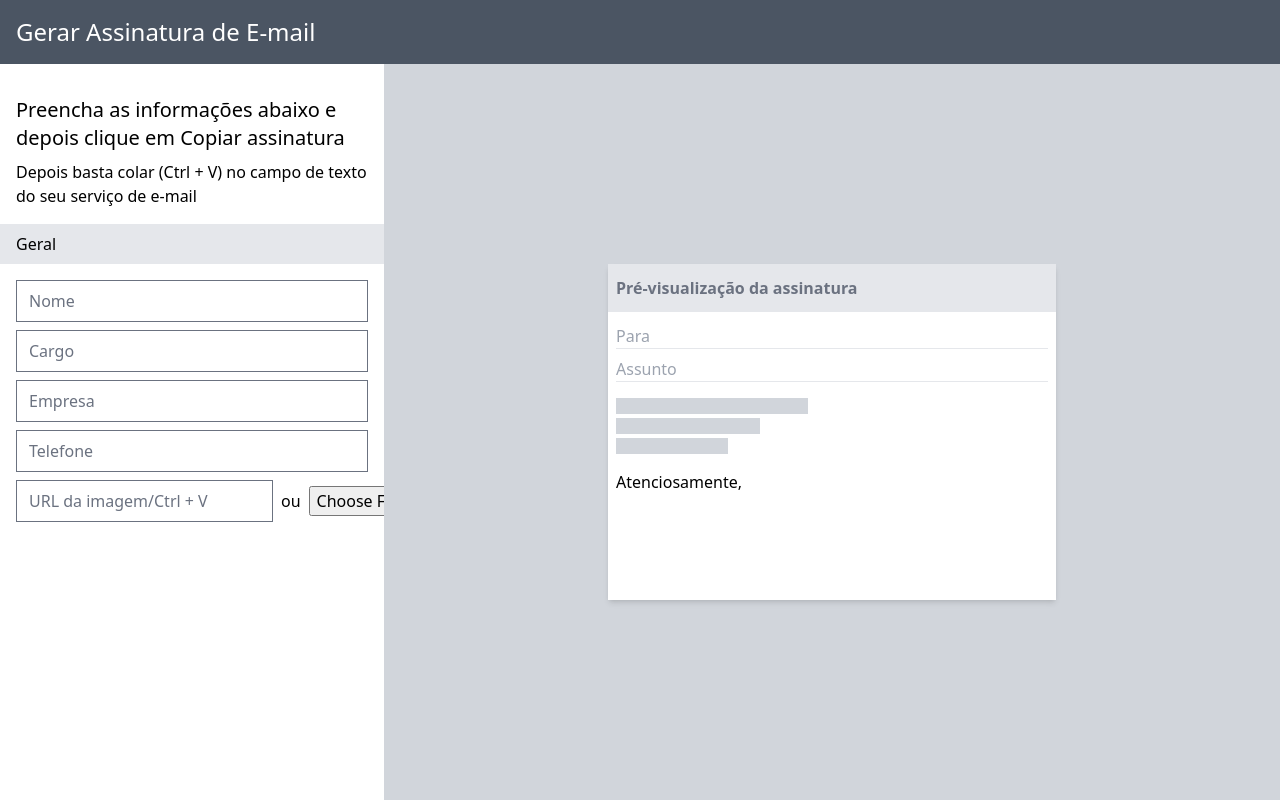
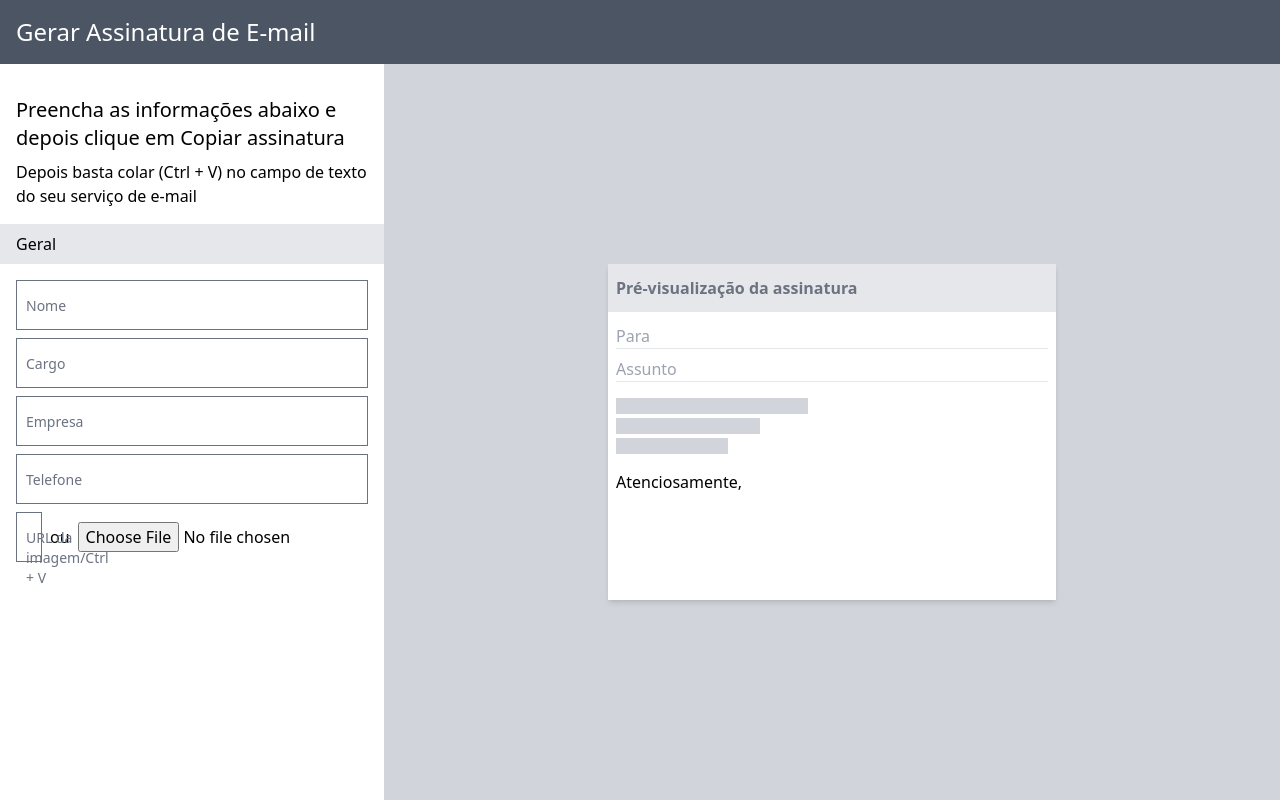
Before and after one commit to cgcdoss/email-signature-generator, a SvelteKit app: page / in a window 1280 px wide. Built offline with nearby package versions, Linux system fonts and the light colour scheme.

Commit message:
feat: criando floating label

```diff
--- /dev/null
+++ b/src/lib/components/InputFloatingLabel.svelte
@@ -0,0 +1,23 @@
+<script lang="ts">
+    export let label: string;
+    export let value: string;
+    export let disabled = false;
+</script>
+
+<div class="relative">
+    <input
+        type="text"
+        id={"floating_filled_" + label}
+        class="block pt-4 w-full text-gray-900 focus:outline-none focus:border-blue-600 peer"
+        placeholder=" "
+        bind:value
+        on:paste
+        {disabled}
+    />
+    <label
+        for={"floating_filled_" + label}
+        class="absolute text-sm text-gray-500 duration-200 transform -translate-y-4 scale-75 top-4 z-10 origin-[0] start-2.5 peer-focus:bg-white peer-focus:text-blue-600 peer-placeholder-shown:scale-100 peer-placeholder-shown:translate-y-0 peer-focus:scale-75 peer-focus:-translate-y-6"
+    >
+        {label}
+    </label>
+</div>
--- a/src/routes/+page.svelte
+++ b/src/routes/+page.svelte
@@ -1,5 +1,6 @@
 <script lang="ts">
     import FakeContent from "$lib/components/FakeContent.svelte";
+    import InputFloatingLabel from "$lib/components/InputFloatingLabel.svelte";
     import { getLowerQualityImg } from "$lib/utils";
 
     let img = "";
@@ -81,16 +82,16 @@
 
         <div class="p-2 px-4 bg-gray-200 -mx-4 mb-2">Geral</div>
 
-        <input type="text" placeholder="Nome" bind:value={name} />
-        <input type="text" placeholder="Cargo" bind:value={cargo} />
-        <input type="text" placeholder="Empresa" bind:value={empresa} />
-        <input type="text" placeholder="Telefone" bind:value={telefone} />
+        <InputFloatingLabel label="Nome" bind:value={name} />
+        <InputFloatingLabel label="Cargo" bind:value={cargo} />
+        <InputFloatingLabel label="Empresa" bind:value={empresa} />
+        <InputFloatingLabel label="Telefone" bind:value={telefone} />
+
         <div class="flex max-sm:flex-col sm:items-center max-sm:mb-3 gap-2">
-            <input
-                type="text"
-                placeholder="URL da imagem/Ctrl + V"
+            <InputFloatingLabel
+                label="URL da imagem/Ctrl + V"
+                bind:value={img}
                 on:paste={handleOnPast}
-                bind:value={img}
                 disabled={!!imgFile}
             />
             <p class="text-center">ou</p>
```
